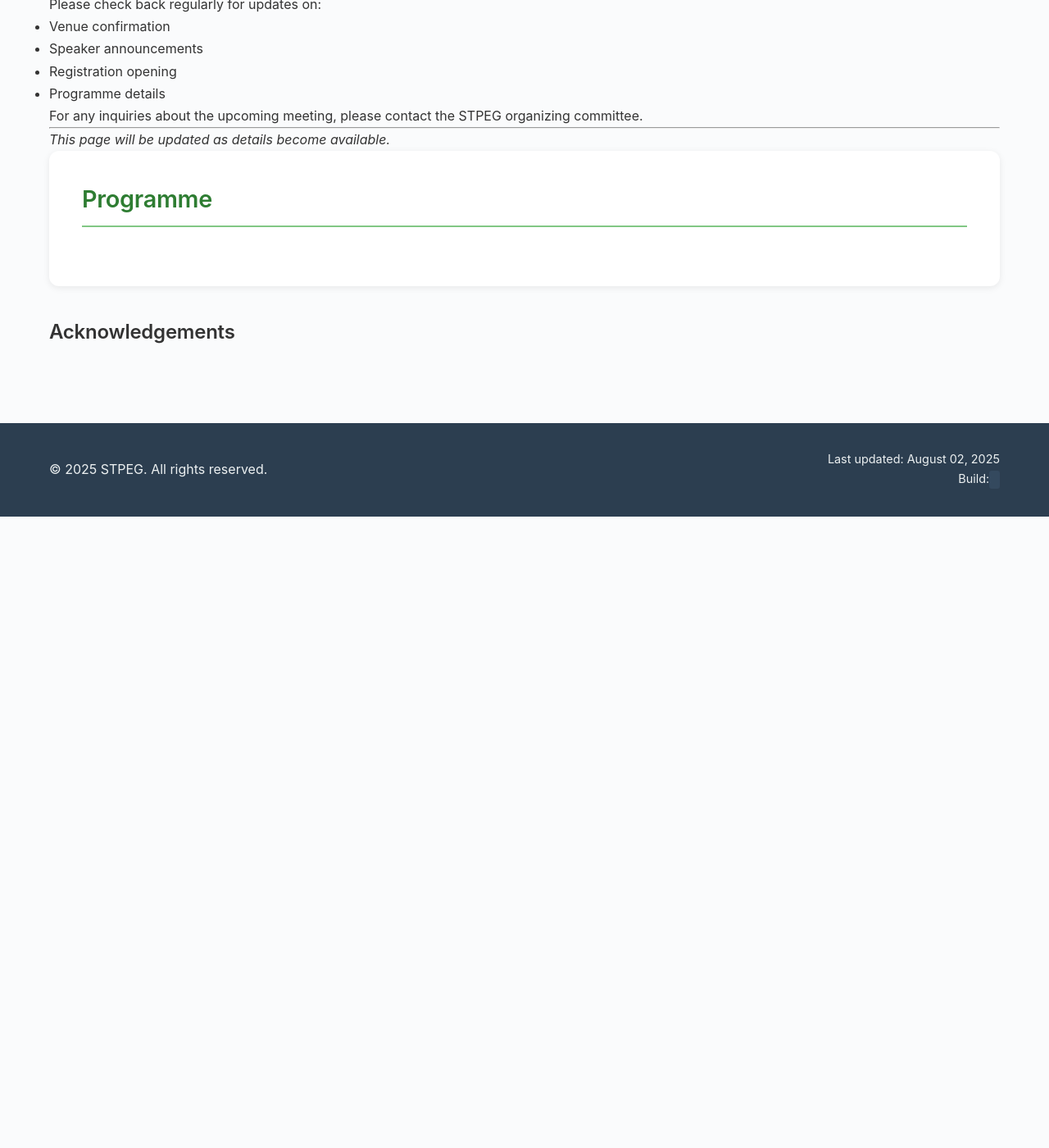
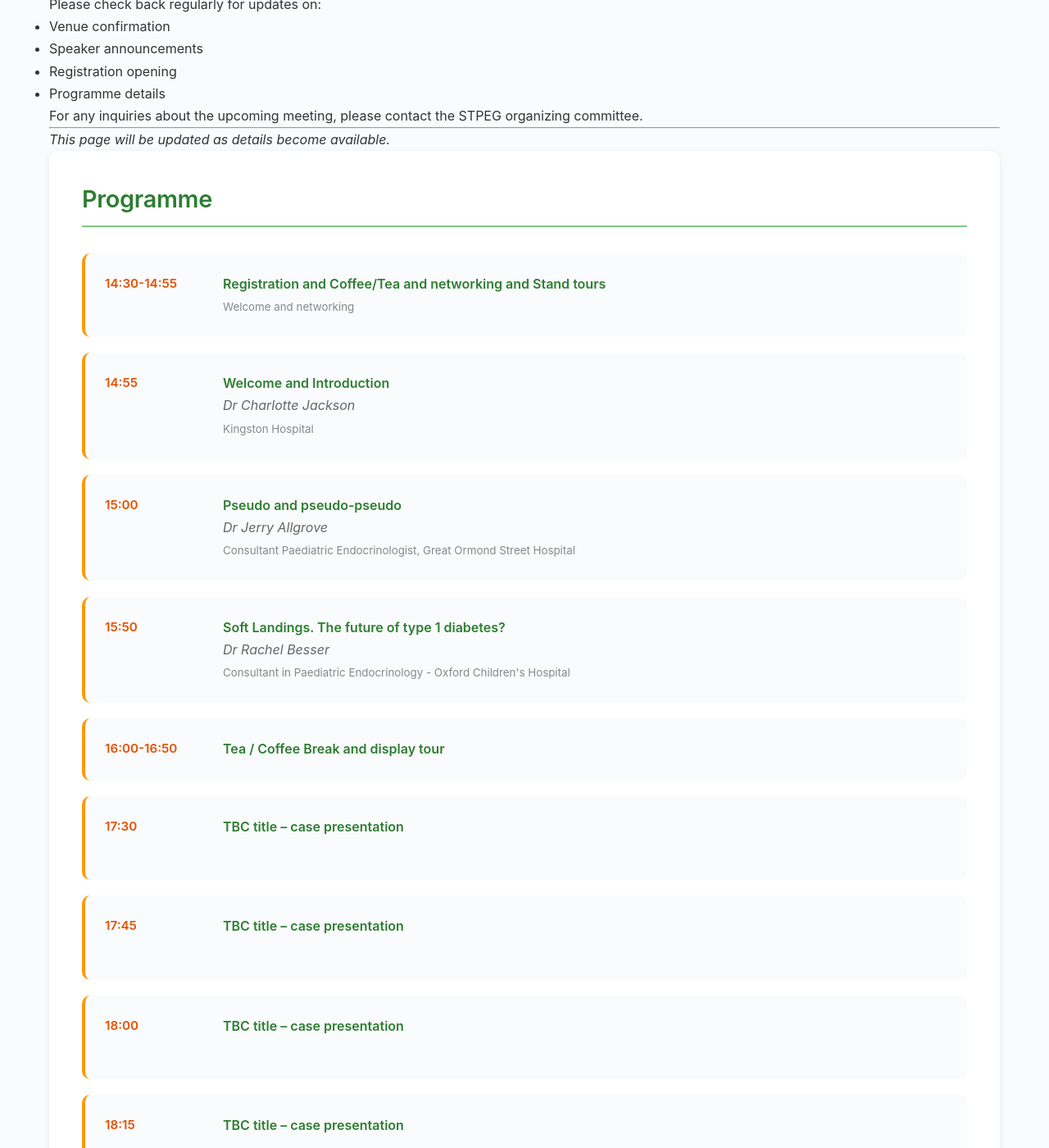
Before and after one commit to eatyourpeas/stpeg, a Jekyll site: the page built from _events/autumn-2025.md, in a window 1280 px wide and 1400 px high, scrolled down 1681 px. Shown: the whole window at 82% size. Built offline with Jekyll 4.4.1, drawn with Linux system fonts in a browser that asks for light colours; before the commit the page ends 2311 px from its top, so only the background shows below that; some of the changed text lies outside the part shown.

Commit message:
current event

```diff
--- a/_events/autumn-2025.md
+++ b/_events/autumn-2025.md
@@ -1,16 +1,69 @@
 ---
 title: "STPEG Autumn Meeting 2025"
 date: 2025-10-10
-time: "To be announced"
+time: "14:30"
 location: "Robens Suite, 29th Floor, Tower Wing, Guy's Hospital, Great Maze Pond, London, SE1 9RT"
-host_name: "To be announced"
-host_hospital: "To be announced"
+host_name: "Dr Charlotte Jackson"
+host_hospital: "Kingston Hospital"
 is_current: true
 calendar_link: "#"
 eventbrite_link: "https://www.eventbrite.co.uk/e/1542862837279?aff=oddtdtcreator"
-schedule: []
-sponsors: []
-acknowledgements: ""
+schedule:
+  - time: "14:30-14:55"
+    title: "Registration and Coffee/Tea and networking and Stand tours"
+    description: "Welcome and networking"
+  - time: "14:55"
+    title: "Welcome and Introduction"
+    speaker: "Dr Charlotte Jackson"
+    description: "Kingston Hospital"
+  - time: "15:00"
+    title: "Pseudo and pseudo-pseudo"
+    speaker: "Dr Jerry Allgrove "
+    description: "Consultant Paediatric Endocrinologist, Great Ormond Street Hospital"
+  - time: "15:50"
+    title: "Soft Landings. The future of type 1 diabetes?"
+    speaker: "Dr Rachel Besser"
+    description: "Consultant in Paediatric Endocrinology - Oxford Children's Hospital"
+  - time: "16:00-16:50"
+    title: "Tea / Coffee Break and display tour"
+  - time: "17:30"
+    title: "TBC title – case presentation"
+    speaker: ""
+    description: ""
+  - time: "17:45"
+    title: "TBC title – case presentation"
+    speaker: ""
+    description: ""
+  - time: "18:00"
+    title: "TBC title – case presentation"
+    speaker: ""
+    description: ""
+  - time: "18:15"
+    title: "TBC title – case presentation"
+    speaker: ""
+    description: ""
+  - time: "18:30"
+    title: "TBC title – case presentation"
+    speaker: ""
+    description: ""
+  - time: "18:45"
+    title: "TBC title – case presentation"
+    speaker: ""
+    description: ""
+  - time: "19:00"
+    title: "Business and Updates"
+    speaker: "Dr Tony Hulse"
+    description: "Consultant Paediatric Endocrinologist, ELCH, STPEG Committee"
+  - time: "19:10-21:00"
+    title: "Drinks reception and Dinner on site"
+sponsors:
+  - name: "Merck Serono"
+    logo: "/assets/images/merck-logo.png"
+  - name: "Neurocrine"
+    logo: "/assets/images/neurocrine-logo.png"
+  - name: "Novo Nordisk"
+    logo: "/assets/images/novo-nordisk-logo.png"
+acknowledgements: "This meeting is multi-sponsored kindly by Merck Serono, Neurocrine, Novo Nordisk in exchange for stand space. The sponsors have no influence on the academic agenda."
 ---
 
 ## STPEG Autumn Meeting 2025
```
